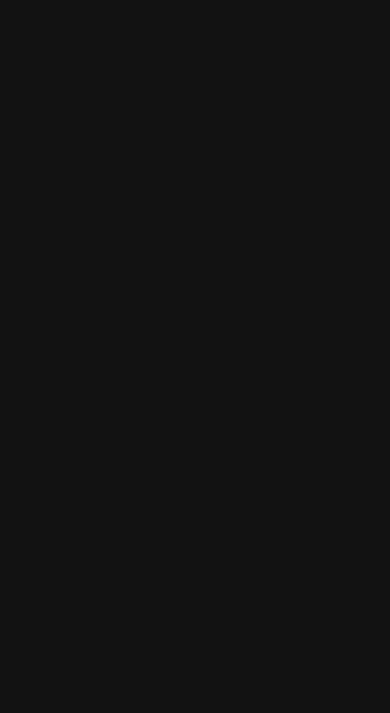
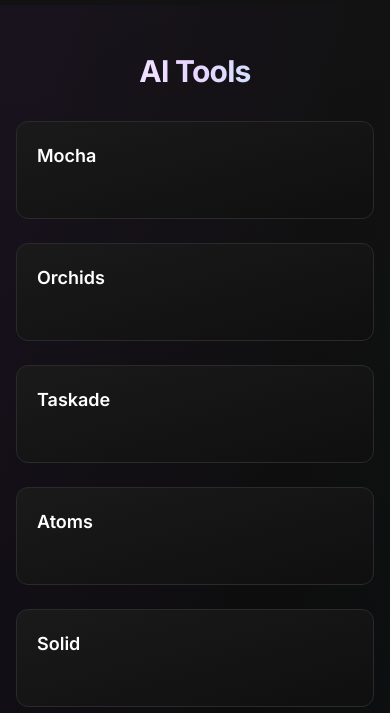
Before and after one commit to dibyendu-coder/codingbuddy, a Next.js app: page / in a window 390 px wide. Shown: the part 3371-4084 px from the top of the page. Built offline with nearby package versions, Linux system fonts and the light colour scheme.

Commit message:
feat: Optimize mobile experience with CSS enhancements, viewport settings, and responsive canvas adjustments

```diff
--- a/app/globals.css
+++ b/app/globals.css
@@ -12,6 +12,15 @@
   background: var(--background);
   font-family: var(--font-inter), sans-serif;
   overflow-x: hidden;
+  -webkit-font-smoothing: antialiased;
+  -moz-osx-font-smoothing: grayscale;
+  /* Prevent text size adjustment on iOS */
+  -webkit-text-size-adjust: 100%;
+  text-size-adjust: 100%;
+  /* Improve touch scrolling on mobile */
+  -webkit-overflow-scrolling: touch;
+  /* Prevent pull-to-refresh on mobile */
+  overscroll-behavior-y: contain;
 }
 
 @layer utilities {
@@ -19,3 +28,36 @@
     text-wrap: balance;
   }
 }
+
+/* Mobile-specific optimizations */
+@media (max-width: 768px) {
+  /* Improve touch targets */
+  a, button {
+    min-height: 44px;
+    min-width: 44px;
+  }
+
+  /* Optimize canvas rendering on mobile */
+  canvas {
+    image-rendering: -webkit-optimize-contrast;
+    image-rendering: crisp-edges;
+  }
+
+  /* Prevent text selection on touch interactions */
+  * {
+    -webkit-tap-highlight-color: transparent;
+    -webkit-touch-callout: none;
+  }
+
+  /* Allow text selection where needed */
+  p, h1, h2, h3, h4, h5, h6 {
+    -webkit-touch-callout: default;
+    -webkit-user-select: text;
+    user-select: text;
+  }
+}
+
+/* Touch manipulation for better mobile performance */
+.touch-manipulation {
+  touch-action: manipulation;
+}
--- a/app/layout.tsx
+++ b/app/layout.tsx
@@ -7,6 +7,12 @@
 export const metadata: Metadata = {
   title: "Coding_buddy Scrollytelling",
   description: "High-end scrollytelling experience",
+  viewport: {
+    width: "device-width",
+    initialScale: 1,
+    maximumScale: 5,
+    userScalable: true,
+  },
 };
 
 export default function RootLayout({
@@ -16,6 +22,11 @@
 }>) {
   return (
     <html lang="en">
+      <head>
+        <meta name="viewport" content="width=device-width, initial-scale=1, maximum-scale=5, user-scalable=yes" />
+        <meta name="mobile-web-app-capable" content="yes" />
+        <meta name="apple-mobile-web-app-capable" content="yes" />
+      </head>
       <body className={`${inter.variable} antialiased`}>{children}</body>
     </html>
   );
--- a/components/Projects.tsx
+++ b/components/Projects.tsx
@@ -25,12 +25,12 @@
 
 export default function Projects() {
     return (
-        <section className="min-h-screen bg-gradient-to-b from-[#121212] via-[#0a0a0a] to-[#121212] py-24 px-4 sm:px-6 lg:px-8 text-white relative overflow-hidden">
+        <section className="min-h-screen bg-gradient-to-b from-[#121212] via-[#0a0a0a] to-[#121212] py-12 sm:py-16 md:py-24 px-4 sm:px-6 lg:px-8 text-white relative overflow-hidden">
             {/* Subtle background glow effect */}
             <div className="absolute inset-0 bg-gradient-to-br from-purple-900/10 via-transparent to-cyan-900/10 pointer-events-none" />
 
             <div className="max-w-7xl mx-auto relative z-10">
-                <h2 className="text-5xl font-bold mb-16 text-center tracking-tight bg-gradient-to-r from-white via-purple-200 to-cyan-200 bg-clip-text text-transparent">
+                <h2 className="text-3xl sm:text-4xl md:text-5xl font-bold mb-8 sm:mb-12 md:mb-16 text-center tracking-tight bg-gradient-to-r from-white via-purple-200 to-cyan-200 bg-clip-text text-transparent px-4">
                     AI Tools
                 </h2>
                 <div className="grid grid-cols-1 sm:grid-cols-2 md:grid-cols-3 lg:grid-cols-4 gap-6">
@@ -40,16 +40,16 @@
                             href={tool.url}
                             target="_blank"
                             rel="noopener noreferrer"
-                            className="group block p-6 bg-gradient-to-br from-[#1a1a1a] to-[#0f0f0f] rounded-xl border border-[#2a2a2a] hover:border-purple-500/50 transition-all duration-300 hover:shadow-2xl hover:shadow-purple-500/20 hover:-translate-y-2 relative overflow-hidden"
+                            className="group block p-5 sm:p-6 bg-gradient-to-br from-[#1a1a1a] to-[#0f0f0f] rounded-xl border border-[#2a2a2a] active:border-purple-500/50 hover:border-purple-500/50 transition-all duration-300 active:shadow-2xl active:shadow-purple-500/20 hover:shadow-2xl hover:shadow-purple-500/20 active:-translate-y-1 hover:-translate-y-2 relative overflow-hidden touch-manipulation"
                         >
                             {/* Hover glow effect */}
-                            <div className="absolute inset-0 bg-gradient-to-br from-purple-500/0 via-cyan-500/0 to-purple-500/0 group-hover:from-purple-500/10 group-hover:via-cyan-500/5 group-hover:to-purple-500/10 transition-all duration-300 rounded-xl" />
+                            <div className="absolute inset-0 bg-gradient-to-br from-purple-500/0 via-cyan-500/0 to-purple-500/0 group-active:from-purple-500/10 group-active:via-cyan-500/5 group-active:to-purple-500/10 group-hover:from-purple-500/10 group-hover:via-cyan-500/5 group-hover:to-purple-500/10 transition-all duration-300 rounded-xl" />
 
                             <div className="relative z-10">
-                                <h3 className="text-xl font-semibold mb-2 text-white group-hover:text-transparent group-hover:bg-gradient-to-r group-hover:from-purple-400 group-hover:to-cyan-400 group-hover:bg-clip-text transition-all duration-300">
+                                <h3 className="text-lg sm:text-xl font-semibold mb-2 text-white group-active:text-transparent group-active:bg-gradient-to-r group-active:from-purple-400 group-active:to-cyan-400 group-active:bg-clip-text group-hover:text-transparent group-hover:bg-gradient-to-r group-hover:from-purple-400 group-hover:to-cyan-400 group-hover:bg-clip-text transition-all duration-300">
                                     {tool.name}
                                 </h3>
-                                <p className="text-gray-400 text-sm opacity-0 group-hover:opacity-100 transition-opacity duration-300 group-hover:text-cyan-300">
+                                <p className="text-gray-400 text-sm opacity-0 group-active:opacity-100 group-hover:opacity-100 transition-opacity duration-300 group-active:text-cyan-300 group-hover:text-cyan-300">
                                     Visit Website &rarr;
                                 </p>
                             </div>
--- a/components/ScrollyCanvas.tsx
+++ b/components/ScrollyCanvas.tsx
@@ -8,6 +8,7 @@
     const canvasRef = useRef<HTMLCanvasElement>(null);
     const [images, setImages] = useState<HTMLImageElement[]>([]);
     const [isLoaded, setIsLoaded] = useState(false);
+    const currentScrollProgress = useRef(0);
 
     // Total frames in the sequence (approx 119 as per user)
     // I will check the actual count or assume 120 for now and handle missing ones gracefully
@@ -61,19 +62,46 @@
         const img = images[index];
 
         // Responsive Canvas Logic (Object-fit: cover)
-        canvas.width = window.innerWidth;
-        canvas.height = window.innerHeight;
+        // Use device pixel ratio for high-DPI displays (important for mobile)
+        const dpr = window.devicePixelRatio || 1;
+        const displayWidth = window.innerWidth;
+        const displayHeight = window.innerHeight;
 
-        const scale = Math.max(canvas.width / img.width, canvas.height / img.height);
-        const x = (canvas.width / 2) - (img.width / 2) * scale;
-        const y = (canvas.height / 2) - (img.height / 2) * scale;
+        // Set actual size in memory (scaled by device pixel ratio)
+        canvas.width = displayWidth * dpr;
+        canvas.height = displayHeight * dpr;
 
-        ctx.clearRect(0, 0, canvas.width, canvas.height);
+        // Scale the context to account for device pixel ratio
+        ctx.scale(dpr, dpr);
+
+        // Set display size (CSS pixels)
+        canvas.style.width = displayWidth + "px";
+        canvas.style.height = displayHeight + "px";
+
+        const scale = Math.max(displayWidth / img.width, displayHeight / img.height);
+        const x = (displayWidth / 2) - (img.width / 2) * scale;
+        const y = (displayHeight / 2) - (img.height / 2) * scale;
+
+        ctx.clearRect(0, 0, displayWidth, displayHeight);
         ctx.drawImage(img, x, y, img.width * scale, img.height * scale);
     };
 
+    // Throttle frame updates on mobile for better performance
+    const lastFrameTime = useRef(0);
+    const frameThrottle = 16; // ~60fps on desktop, adjust for mobile
+
     useMotionValueEvent(scrollYProgress, "change", (latest) => {
         if (!isLoaded || images.length === 0) return;
+
+        currentScrollProgress.current = latest;
+
+        const now = Date.now();
+        // Throttle more aggressively on mobile devices
+        const isMobile = window.innerWidth < 768;
+        const throttleTime = isMobile ? 33 : frameThrottle; // ~30fps on mobile, 60fps on desktop
+
+        if (now - lastFrameTime.current < throttleTime) return;
+        lastFrameTime.current = now;
 
         // Map scroll 0-1 to frame index
         const frameIndex = Math.min(
@@ -91,11 +119,32 @@
         }
     }, [isLoaded, images]);
 
+    // Handle window resize for mobile orientation changes
+    useEffect(() => {
+        const handleResize = () => {
+            if (isLoaded && images.length > 0) {
+                const currentIndex = Math.min(
+                    frameCount - 1,
+                    Math.floor(currentScrollProgress.current * frameCount)
+                );
+                renderFrame(currentIndex);
+            }
+        };
+
+        window.addEventListener("resize", handleResize);
+        window.addEventListener("orientationchange", handleResize);
+
+        return () => {
+            window.removeEventListener("resize", handleResize);
+            window.removeEventListener("orientationchange", handleResize);
+        };
+    }, [isLoaded, images]);
+
     return (
-        <div ref={containerRef} className="relative h-[500vh] bg-[#121212]">
+        <div ref={containerRef} className="relative h-[400vh] sm:h-[450vh] md:h-[500vh] bg-[#121212]">
             <div className="sticky top-0 h-screen w-full overflow-hidden">
                 {!isLoaded && (
-                    <div className="absolute inset-0 flex items-center justify-center text-white">
+                    <div className="absolute inset-0 flex items-center justify-center text-white text-sm sm:text-base">
                         Loading...
                     </div>
                 )}
```
